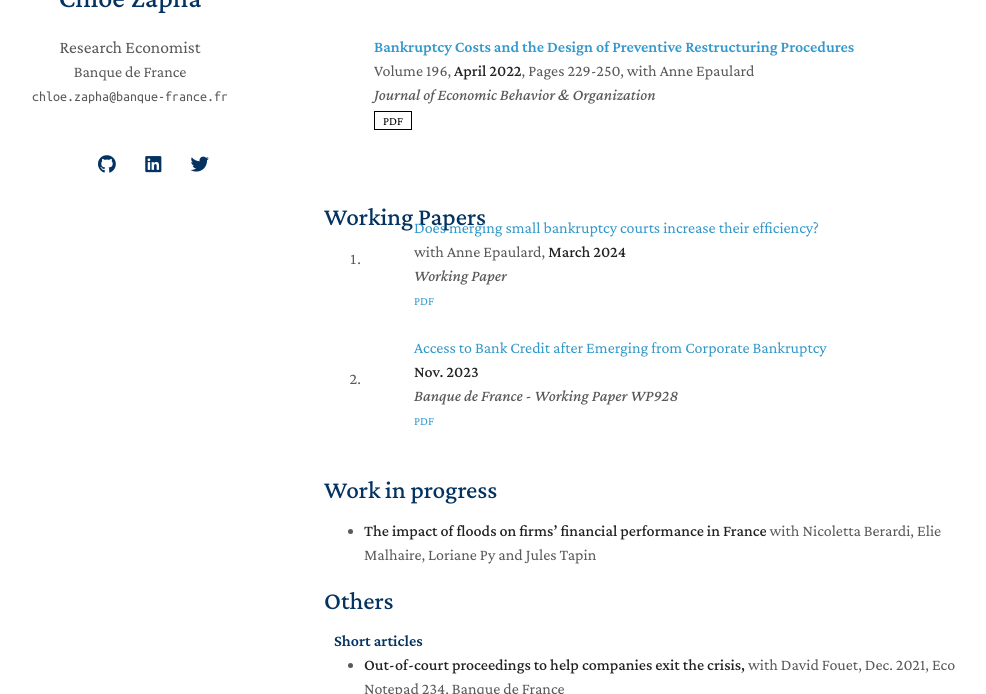
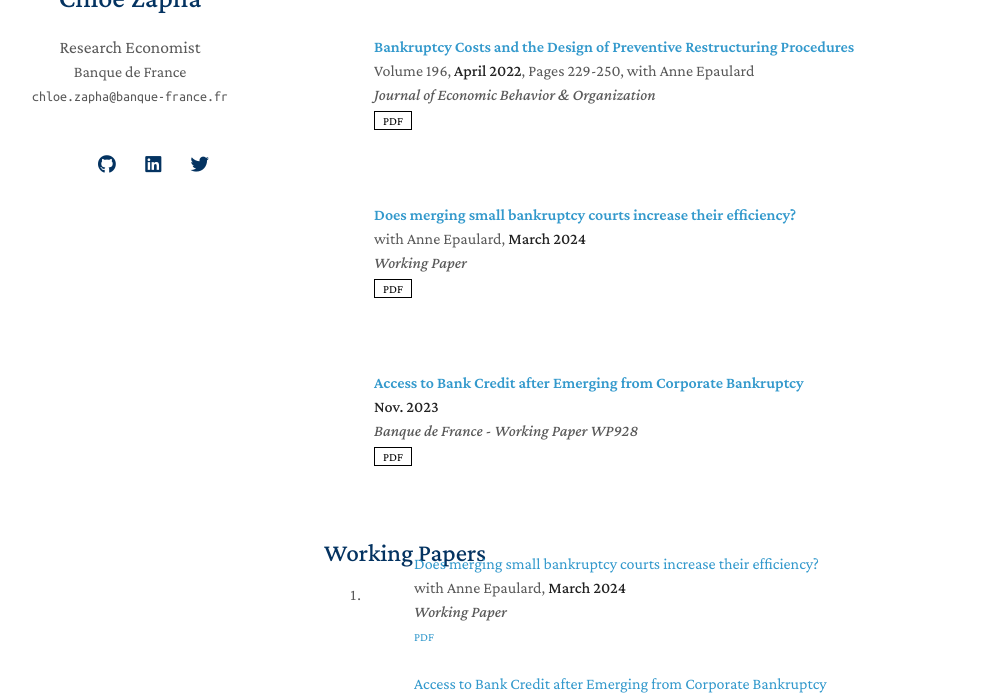
Before and after one commit to czapha/monsite, a Jekyll site: the page built from index.md, in a window 1280 px wide and 900 px high, cut to the strip 206-900 px from the top of the window. Shown: the whole strip, without its empty margins (146-1132 px from the left). Built offline with Jekyll 4.4.1, drawn with Linux system fonts in a browser that asks for light colours; nearby versions of some CDN libraries; a style sheet for code colours, icons or effects is not loaded; our own code applies the rules of GitHub Pages for plain Markdown files.

Commit message:
Update publications.yml

```diff
--- a/_data/publications.yml
+++ b/_data/publications.yml
@@ -10,6 +10,28 @@ main:
     #image: ./assets/img/sauvegarde_illu.PNG
     #notes: Early Accept
 
+  - title: Does merging small bankruptcy courts increase their efficiency?
+    authors: with Anne Epaulard, <strong>March 2024</strong>
+    #conference_short: WP
+    conference: Working Paper
+    pdf: ./assets/files/Courts.pdf #https://ideas.repec.org/p/hal/wpaper/hal-04214904.html
+    #code: https://github.com/yaoyao-liu/class-incremental-learning/tree/main/mnemonics-training
+    #page: https://class-il.mpi-inf.mpg.de/mnemonics/
+    #bibtex: https://class-il.mpi-inf.mpg.de/mnemonics/
+    #notes: Oral Presentation
+    #image: ./assets/img/courts_illu.PNG
+
+  - title: Access to Bank Credit after Emerging from Corporate Bankruptcy
+    authors: <strong>Nov. 2023</strong>
+    #conference_short: WP
+    conference: Banque de France - Working Paper WP928
+    pdf: https://www.banque-france.fr/fr/publications-et-statistiques/publications/acces-au-credit-bancaire-des-entreprises-en-restructuration
+    #code: https://github.com/yaoyao-liu/class-incremental-learning/tree/main/mnemonics-training
+    #page: https://class-il.mpi-inf.mpg.de/mnemonics/
+    #bibtex: https://class-il.mpi-inf.mpg.de/mnemonics/
+    #notes: Oral Presentation
+    #image: ./assets/img/credit_illu.PNG
+
   #- title: Corporate Bankruptcy and the (In-)Efficiency of Small Commercial Courts
   #  authors: with Anne Epaulard, <strong>Sept. 2023</strong>
   #  conference_short: WP
```
